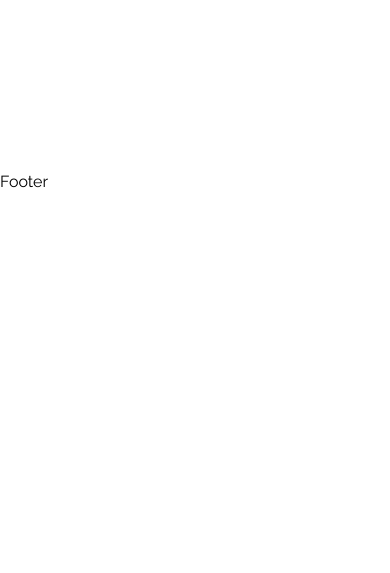
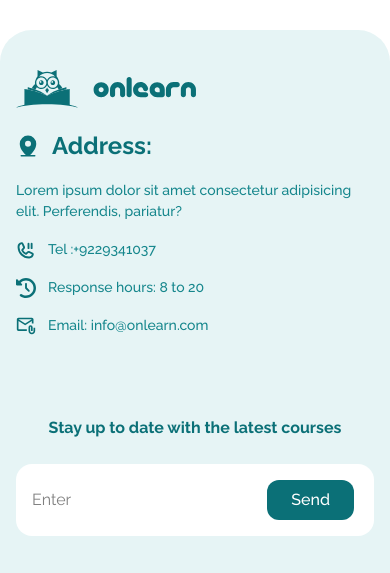
Before and after one commit to herihermansyah/educational-courses-landing-page, a Next.js app: page / in a window 390 px wide. Shown: the part 9507-10080 px from the top of the page. Before the commit the page ends 9701 px from the top, so only its background shows below. Built offline with nearby package versions, Linux system fonts and the light colour scheme.

Commit message:
feat: add footer, footer animation and sync menu hedder id

```diff
--- a/src/app/page.tsx
+++ b/src/app/page.tsx
@@ -1,4 +1,4 @@
-import BundlersCoursesSection from "@/components/sections/bundlers-courses-section";
+import BundlersCoursesSection from "@/components/sections/bundles-courses-section";
 import CategoryCoursesSection from "@/components/sections/category-courses-section";
 import HeroSection from "@/components/sections/hero-section";
 import PopularCoursesCection from "@/components/sections/popular-courses-section";
@@ -8,7 +8,7 @@ import React from "react";
 
 const page = () => {
   return (
-    <div className="mt-6 mb-50 flex flex-col gap-30">
+    <div className="mt-6 mb-15 flex flex-col gap-30">
       <HeroSection />
       <PopularCoursesCection />
       <CategoryCoursesSection />
--- /dev/null
+++ b/src/components/contact-info.tsx
@@ -0,0 +1,48 @@
+import React from "react";
+import {PiMapPinLineFill} from "react-icons/pi";
+import {PiPhonePauseBold} from "react-icons/pi";
+import {FaClockRotateLeft} from "react-icons/fa6";
+import {MdOutlineAttachEmail} from "react-icons/md";
+
+const ContactInfo = () => {
+  return (
+    <div className="flex flex-col gap-4.25">
+      {/* address */}
+      <div className="flex flex-col gap-4.5">
+        <div className="flex items-center gap-3 text-2xl font-bold text-teal-900">
+          <span>
+            <PiMapPinLineFill />
+          </span>
+          <span>Address:</span>
+        </div>
+        <p className="text-teal-600 text-[14px] font-medium">
+          Lorem ipsum dolor sit amet consectetur adipisicing elit. Perferendis,
+          pariatur?
+        </p>
+      </div>
+      {/* phone */}
+      <div className="flex items-center gap-3 text-teal-600 text-[14px] font-medium">
+        <span className="text-teal-900">
+          <PiPhonePauseBold size={20} />
+        </span>
+        <span>Tel :+9229341037</span>
+      </div>
+      {/* responese hours */}
+      <div className="flex items-center gap-3 text-teal-600 text-[14px] font-medium">
+        <span className="text-teal-900">
+          <FaClockRotateLeft size={20} />
+        </span>
+        <span>Response hours: 8 to 20</span>
+      </div>
+      {/* email */}
+      <div className="flex items-center gap-3 text-teal-600 text-[14px] font-medium">
+        <span className="text-teal-900">
+          <MdOutlineAttachEmail size={20} />
+        </span>
+        <span>Email: info@onlearn.com</span>
+      </div>
+    </div>
+  );
+};
+
+export default ContactInfo;
--- a/src/components/menu-header.tsx
+++ b/src/components/menu-header.tsx
@@ -3,9 +3,9 @@ import React from "react";
 
 const menuHeader = [
   {name: "home", href: "#home"},
-  {name: "careers", href: "#careers"},
-  {name: "blog", href: "#blog"},
-  {name: "about us", href: "#about"},
+  {name: "coureses", href: "#courses"},
+  {name: "benefit", href: "#benefit"},
+  {name: "bundles", href: "#bundles"},
 ];
 
 interface MenuHeaderProps {
--- /dev/null
+++ b/src/components/news-letter.tsx
@@ -0,0 +1,28 @@
+import React from "react";
+import Button from "./ui/button";
+
+const NewsLetter = () => {
+  return (
+    <div className="flex flex-col gap-6">
+      <p className="font-bold text-teal-900 text-center">
+        Stay up to date with the latest courses
+      </p>
+      <div className="flex items-center relative">
+        <input
+          type="email"
+          placeholder="Enter"
+          className="outline-none bg-white py-6 w-full rounded-2xl px-4"
+        />
+        <Button
+          className="absolute right-5 top-1/2 -translate-y-1/2"
+          color="secondary"
+          size="large"
+        >
+          Send
+        </Button>
+      </div>
+    </div>
+  );
+};
+
+export default NewsLetter;
--- a/src/components/sections/bundlers-courses-section.tsx
+++ b/src/components/sections/bundles-courses-section.tsx
@@ -119,6 +119,7 @@ const BundlersCoursesSection = () => {
   const middleIndex = Math.floor(bundlersFirst.length / 2);
   return (
     <motion.section
+      id="bundles"
       variants={containerVariants}
       initial="hidden"
       whileInView="visible"
@@ -140,10 +141,11 @@ const BundlersCoursesSection = () => {
             <Swiper
               effect={"cards"}
               grabCursor={true}
+              loop={true}
               modules={[EffectCards, Mousewheel]}
               mousewheel={{forceToAxis: true}}
               initialSlide={middleIndex}
-              className="w-60 h-80 md:w-70 md:h-100"
+              className="w-47 h-80 sm:w-55 md:w-70 md:h-100"
             >
               {bundlersFirst.map((item, index) => (
                 <SwiperSlide
@@ -181,12 +183,13 @@ const BundlersCoursesSection = () => {
           {/* second card */}
           <motion.div variants={itemVariants}>
             <Swiper
+              loop={true}
               effect={"cards"}
               grabCursor={true}
               modules={[EffectCards, Mousewheel]}
               mousewheel={{forceToAxis: true}}
               initialSlide={middleIndex}
-              className="w-60 h-80 md:w-70 md:h-100"
+              className="w-47 h-80 sm:w-55 md:w-70 md:h-100"
             >
               {bundlersFirst.map((item, index) => (
                 <SwiperSlide
@@ -224,12 +227,13 @@ const BundlersCoursesSection = () => {
           {/* third card */}
           <motion.div variants={itemVariants}>
             <Swiper
+              loop={true}
               effect={"cards"}
               grabCursor={true}
               modules={[EffectCards, Mousewheel]}
               mousewheel={{forceToAxis: true}}
               initialSlide={middleIndex}
-              className="w-60 h-80 md:w-70 md:h-100"
+              className="w-47 h-80 sm:w-55 md:w-70 md:h-100"
             >
               {bundlersFirst.map((item, index) => (
                 <SwiperSlide
--- a/src/components/sections/category-courses-section.tsx
+++ b/src/components/sections/category-courses-section.tsx
@@ -43,6 +43,7 @@ const cardVariants: Variants = {
 const CategoryCoursesSection = () => {
   return (
     <motion.section
+      id="courses"
       variants={containerVariants}
       initial="hidden"
       whileInView="visible"
--- a/src/components/sections/student-benefit-section.tsx
+++ b/src/components/sections/student-benefit-section.tsx
@@ -63,6 +63,7 @@ const benefitVariants: Variants = {
 const StudentBenefitSection = () => {
   return (
     <motion.section
+      id="benefit"
       variants={containerVariants}
       initial="hidden"
       whileInView="visible"
--- a/src/layouts/footer.tsx
+++ b/src/layouts/footer.tsx
@@ -1,9 +1,64 @@
-import React from 'react'
+"use client"
+import ContactInfo from "@/components/contact-info";
+import Logo from "@/components/logo";
+import NewsLetter from "@/components/news-letter";
+import WrapperMain from "@/components/wrapper-main";
+import React from "react";
+import {motion, Variants} from "motion/react";
+
+const containerVariants: Variants = {
+  hidden: {
+    opacity: 0,
+  },
+  visible: {
+    opacity: 1,
+    transition: {
+      delayChildren: 0.1,
+      staggerChildren: 0.1,
+    },
+  },
+};
+
+const itemVariants: Variants = {
+  hidden: {
+    opacity: 0,
+    scale: 0.8,
+    y: -50,
+  },
+  visible: {
+    opacity: 1,
+    scale: 1,
+    y: 0,
+    transition: {
+      type: "spring",
+      stiffness: 100,
+      damping: 15,
+    },
+  },
+};
 
 const Footer = () => {
   return (
-    <div>Footer</div>
-  )
-}
+    <motion.div
+      variants={containerVariants}
+      initial="hidden"
+      animate="visible"
+      className="bg-teal-100 py-10 sm:py-30 rounded-t-4xl"
+    >
+      <WrapperMain className="grid grid-cols-1 gap-y-20 md:grid-cols-2">
+        <motion.div
+          variants={itemVariants}
+          className="flex flex-col gap-5 sm:w-75"
+        >
+          <Logo />
+          <ContactInfo />
+        </motion.div>
+        <motion.div variants={itemVariants}>
+          <NewsLetter />
+        </motion.div>
+      </WrapperMain>
+    </motion.div>
+  );
+};
 
-export default Footer
+export default Footer;
--- a/src/layouts/header.tsx
+++ b/src/layouts/header.tsx
@@ -77,6 +77,7 @@ const Header = () => {
               "bg-teal-100 w-full py-10",
               "rounded-2xl",
               "flex flex-col items-center gap-10",
+              "lg:hidden",
             )}
           >
             <MenuHeader />
```
